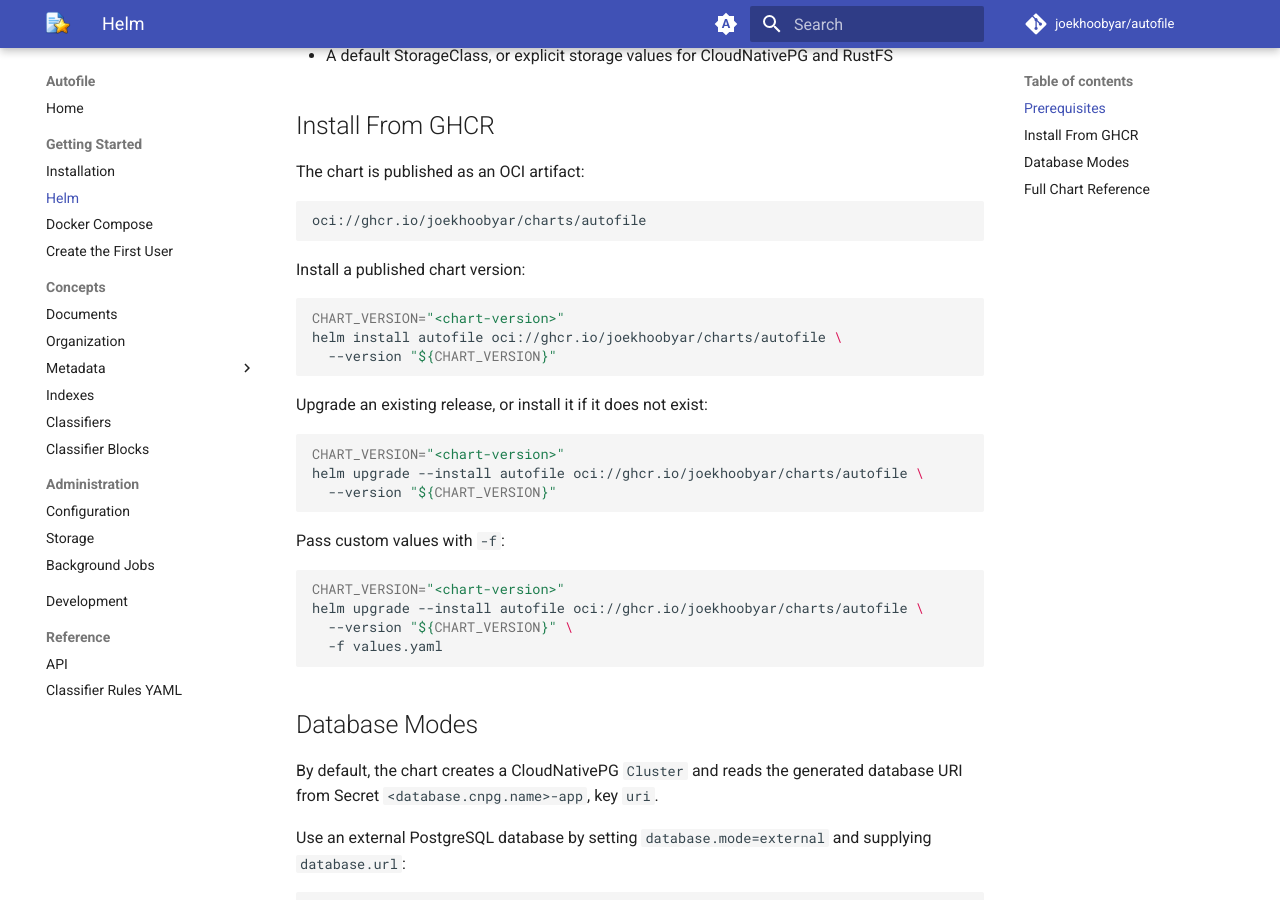
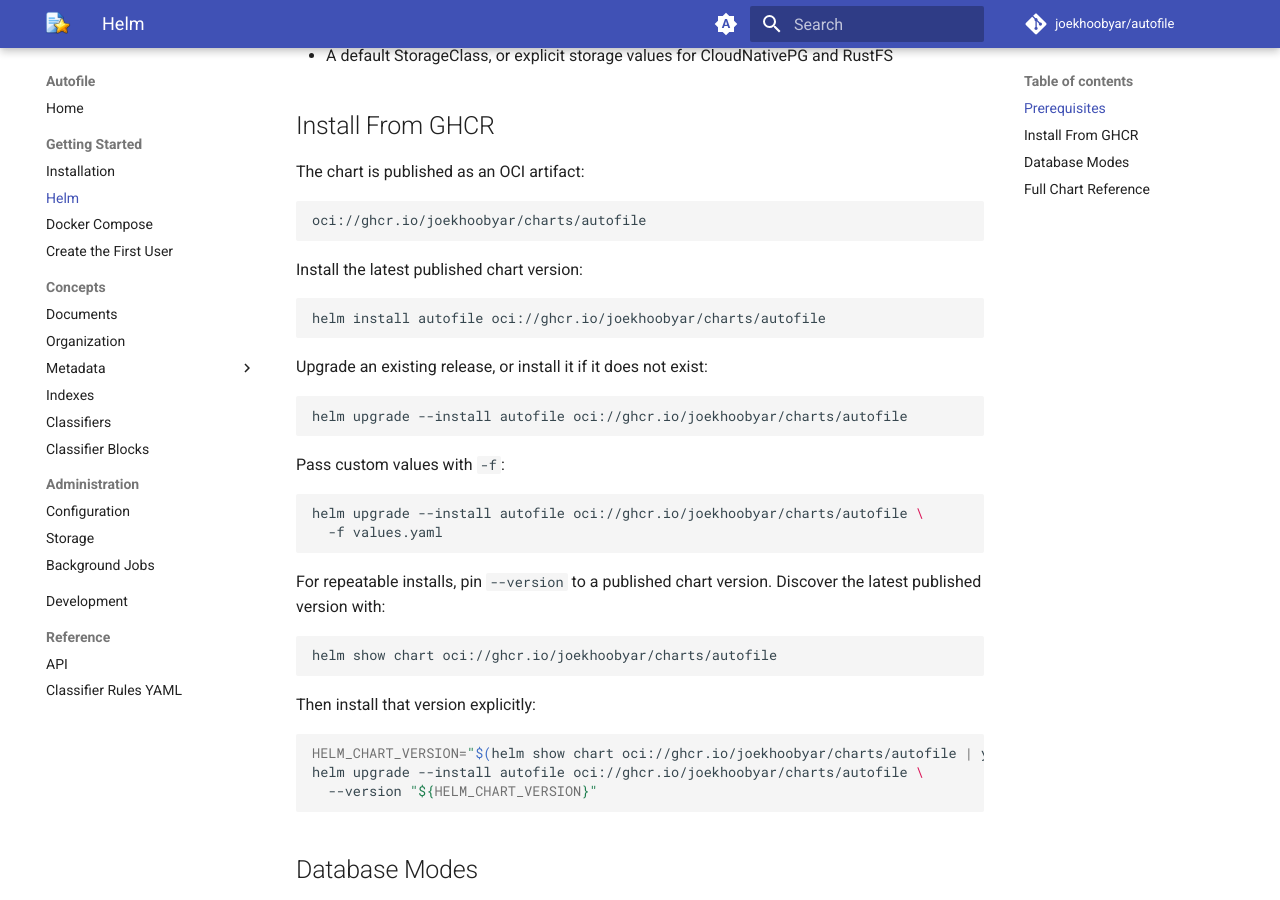
Before and after one commit to joekhoobyar/autofile, an MkDocs documentation site: the page built from docs/getting-started/helm.md, in a window 1280 px wide and 900 px high, scrolled down 380 px. Built offline with MkDocs 1.6.1 and Material for MkDocs 9.7.7, drawn with Linux system fonts in a browser that asks for light colours; comment, search, counter and statistics services are not loaded.

Commit message:
docs: update helm instructions

````diff
--- a/docs/getting-started/helm.md
+++ b/docs/getting-started/helm.md
@@ -17,29 +17,37 @@
 oci://ghcr.io/joekhoobyar/charts/autofile
 ```
 
-Install a published chart version:
+Install the latest published chart version:
 
 ```bash
-CHART_VERSION="<chart-version>"
-helm install autofile oci://ghcr.io/joekhoobyar/charts/autofile \
-  --version "${CHART_VERSION}"
+helm install autofile oci://ghcr.io/joekhoobyar/charts/autofile
 ```
 
 Upgrade an existing release, or install it if it does not exist:
 
 ```bash
-CHART_VERSION="<chart-version>"
-helm upgrade --install autofile oci://ghcr.io/joekhoobyar/charts/autofile \
-  --version "${CHART_VERSION}"
+helm upgrade --install autofile oci://ghcr.io/joekhoobyar/charts/autofile
 ```
 
 Pass custom values with `-f`:
 
 ```bash
-CHART_VERSION="<chart-version>"
 helm upgrade --install autofile oci://ghcr.io/joekhoobyar/charts/autofile \
-  --version "${CHART_VERSION}" \
   -f values.yaml
+```
+
+For repeatable installs, pin `--version` to a published chart version. Discover the latest published version with:
+
+```bash
+helm show chart oci://ghcr.io/joekhoobyar/charts/autofile
+```
+
+Then install that version explicitly:
+
+```bash
+HELM_CHART_VERSION="$(helm show chart oci://ghcr.io/joekhoobyar/charts/autofile | yq '.version')"
+helm upgrade --install autofile oci://ghcr.io/joekhoobyar/charts/autofile \
+  --version "${HELM_CHART_VERSION}"
 ```
 
 ## Database Modes
````
Also changed, not shown: README.md (+1 -3 lines), charts/autofile/README.md (+17 -9 lines).
